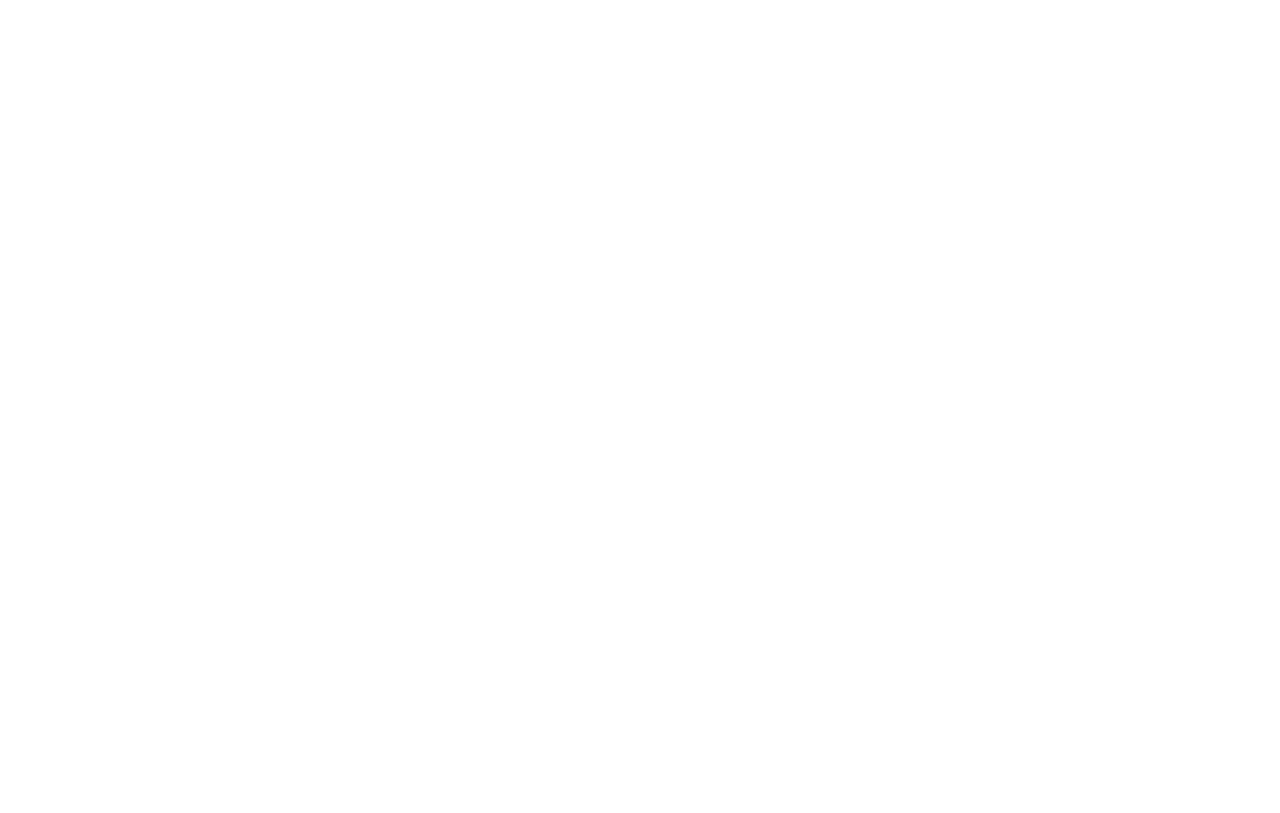
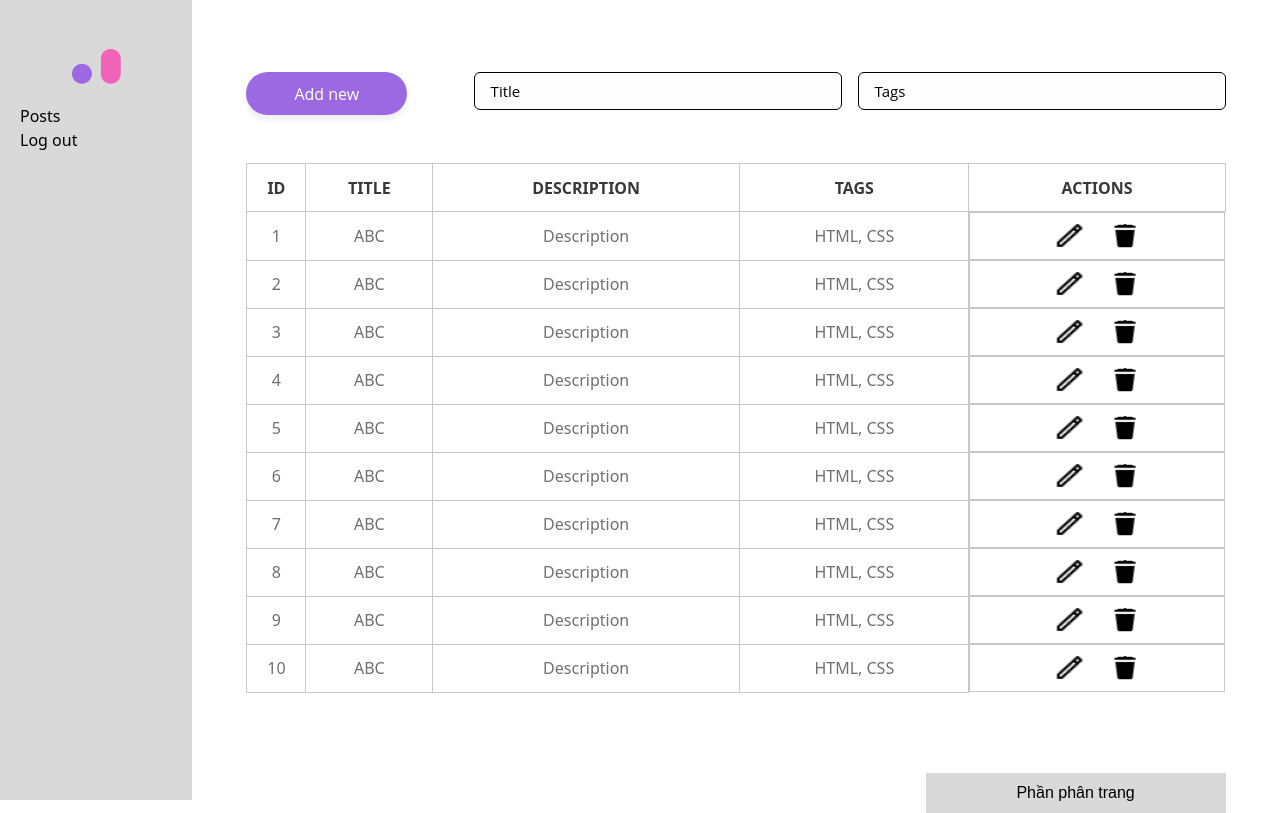
Before and after one commit to haniekid/ReactJS-HIT-2022, a React (Create React App) app: page /reactjs-class-hitclub/profile in a window 1280 px wide. Before the commit this address had no page. Built offline with nearby package versions, Linux system fonts and the light colour scheme.

Commit message:
add profile page, save access token to localstoragets

```diff
--- a/public/index.html
+++ b/public/index.html
@@ -28,7 +28,16 @@
 
     <link
       rel="stylesheet"
-      href="https://cdnjs.cloudflare.com/ajax/libs/jquery/3.6.4/jquery.min.js"
+      href="https://pro.fontawesome.com/releases/v5.10.0/css/all.css"
+      integrity="sha384-AYmEC3Yw5cVb3ZcuHtOA93w35dYTsvhLPVnYs9eStHfGJvOvKxVfELGroGkvsg+p"
+      crossorigin="anonymous"
+    />
+
+    <link
+      rel="stylesheet"
+      href="https://cdnjs.cloudflare.com/ajax/libs/font-awesome/4.7.0/css/font-awesome.min.css"
+      integrity="sha256-eZrrJcwDc/3uDhsdt61sL2oOBY362qM3lon1gyExkL0="
+      crossorigin="anonymous"
     />
   </head>
   <body>
--- a/src/App.js
+++ b/src/App.js
@@ -4,12 +4,14 @@ import { Route, Routes } from "react-router";
 import "./App.css";
 import Home from "./components/Home";
 import SignIn from "./components/SignIn";
+import Profile from "./components/Profile";
 function App() {
   return (
     <div className="App">
       <Routes>
         <Route path="reactjs-class-hitclub/" element={<Home />} />
         <Route path="reactjs-class-hitclub/signin" element={<SignIn />} />
+        <Route path="reactjs-class-hitclub/profile" element={<Profile />} />
       </Routes>
     </div>
   );
--- /dev/null
+++ b/src/assets/data.js
@@ -0,0 +1,115 @@
+import img1 from "./buoi2/image_1.png";
+import img2 from "./buoi2/image_2.png";
+import img3 from "./buoi2/image_3.png";
+import img4 from "./buoi2/image_4.png";
+import background1 from "./buoi2/background1.png";
+import background3 from "./buoi2/background2.png";
+import background2 from "./buoi2/background3.png";
+import background4 from "./buoi2/background4.png";
+import slug1 from "./buoi2/Ellipse1_2.png";
+import slug2 from "./buoi2/Ellipse2.png";
+import slug3 from "./buoi2/Ellipse3.png";
+import slug4 from "./buoi2/Ellipse4.png";
+
+export const cardData = [
+  {
+    id: 1,
+    title: "Search Data",
+    image: img2,
+    background: background1,
+    slug: slug1,
+    description:
+      "Don’t worry if your data is very large, the Data Warehoue provides a search engine, which is useful for making it easier to find data effectively saving time.",
+  },
+  {
+    id: 2,
+    title: "24 Hours Access",
+    image: img3,
+    background: background2,
+    slug: slug2,
+    description:
+      "Access is given 24 hours a full morning to night and meet again in the morning, giving you comfort when you need data when urgent.",
+  },
+  {
+    id: 3,
+    title: "Print Out",
+    image: img1,
+    background: background3,
+    slug: slug3,
+    description:
+      "Print out service gives you convenience if someday you need print data, just edit it all and just print it.",
+  },
+  {
+    id: 4,
+    title: "Security Code",
+    image: img4,
+    background: background4,
+    slug: slug4,
+    description:
+      "Data Security is one of our best facilities. Allows for your files to be safer. The file can be secured with a code or password that you created, so only you can open the file.",
+  },
+];
+
+const ProfileData = [
+  {
+    id: 1,
+    title: "ABC",
+    description: "Description",
+    tags: "HTML, CSS",
+  },
+  {
+    id: 2,
+    title: "ABC",
+    description: "Description",
+    tags: "HTML, CSS",
+  },
+  {
+    id: 3,
+    title: "ABC",
+    description: "Description",
+    tags: "HTML, CSS",
+  },
+  {
+    id: 4,
+    title: "ABC",
+    description: "Description",
+    tags: "HTML, CSS",
+  },
+  {
+    id: 5,
+    title: "ABC",
+    description: "Description",
+    tags: "HTML, CSS",
+  },
+  {
+    id: 6,
+    title: "ABC",
+    description: "Description",
+    tags: "HTML, CSS",
+  },
+  {
+    id: 7,
+    title: "ABC",
+    description: "Description",
+    tags: "HTML, CSS",
+  },
+  {
+    id: 8,
+    title: "ABC",
+    description: "Description",
+    tags: "HTML, CSS",
+  },
+  {
+    id: 9,
+    title: "ABC",
+    description: "Description",
+    tags: "HTML, CSS",
+  },
+  {
+    id: 10,
+    title: "ABC",
+    description: "Description",
+    tags: "HTML, CSS",
+  },
+];
+export default ProfileData;
--- /dev/null
+++ b/src/components/Profile.jsx
@@ -0,0 +1,69 @@
+import React from "react";
+import profilesData from "../assets/data";
+import vector1 from "../assets/buoi3/home/Vetor_2.png";
+import vector2 from "../assets/buoi3/home/Vector_1.png";
+import edit from "../assets/buoi9/edit.png";
+import trash from "../assets/buoi9/delete.png";
+
+import "./Profile.scss";
+const Profile = () => {
+  return (
+    <div className="profile">
+      <div className="left">
+        <div className="images">
+          <img src={vector1} alt="" />
+          <img src={vector2} alt="" />
+        </div>
+        <div className="p-5">
+          <p>Posts</p>
+          <p>Log out</p>
+        </div>
+      </div>
+
+      <div className="right">
+        <div className="content">
+          <div className="navbar">
+            <button>Add new</button>
+
+            <div className="searchList">
+              <input type="text" placeholder="Title" />
+              <input type="text" placeholder="Tags" />
+            </div>
+          </div>
+
+          <table>
+            <thead>
+              <tr>
+                <th>ID</th>
+                <th>Title</th>
+                <th>Description</th>
+                <th>Tags</th>
+                <th>Actions</th>
+              </tr>
+            </thead>
+
+            <tbody>
+              {profilesData.length > 0 &&
+                profilesData.map((profile) => (
+                  <tr>
+                    <td>{profile.id}</td>
+                    <td>{profile.title}</td>
+                    <td>{profile.description}</td>
+                    <td>{profile.tags}</td>
+                    <td>
+                      <img src={edit} alt="" />
+                      <img src={trash} alt="" />
+                    </td>
+                  </tr>
+                ))}
+            </tbody>
+          </table>
+
+          <button className="footer">Phần phân trang</button>
+        </div>
+      </div>
+    </div>
+  );
+};
+
+export default Profile;
--- /dev/null
+++ b/src/components/Profile.scss
@@ -0,0 +1,89 @@
+.profile {
+  width: 100%;
+  height: 100vh;
+  display: flex;
+  .left {
+    width: 15%;
+    background-color: #d9d9d9;
+    height: 100%;
+    .images {
+      display: flex;
+      padding-top: 3rem;
+      justify-content: center;
+      align-items: end;
+      gap: 0.5rem;
+    }
+  }
+  .right {
+    height: 100%;
+    width: 85%;
+    .content {
+      width: 90%;
+      margin: 4.5rem auto;
+    }
+  }
+}
+
+.navbar button {
+  background-color: #9c69e2;
+  color: #fff;
+  box-shadow: 0px 5px 5px rgba(75, 93, 104, 0.1);
+  border-radius: 50px;
+  padding: 0.6rem 3rem;
+}
+
+.searchList input {
+  background: #fdfdfd;
+  border: 1px solid #000000;
+  border-radius: 6px;
+  margin-left: 1rem;
+  width: 368px;
+  height: 38px;
+}
+
+input::placeholder {
+  font-weight: 400;
+  font-size: 15px;
+  color: #000000;
+  padding: 0.9rem 1rem;
+}
+
+th {
+  text-transform: uppercase;
+}
+
+table {
+  width: 100%;
+  margin-top: 3rem;
+}
+
+.footer {
+  width: 300px;
+  height: 40px;
+  background: #d9d9d9;
+  float: right;
+}
+
+td,
+th {
+  color: rgb(112, 110, 110);
+  border: 1px solid rgb(200, 199, 199);
+  text-align: center;
+  height: 3rem;
+}
+
+th {
+  color: rgb(57, 55, 55);
+}
+
+td img {
+  width: 2rem;
+  height: 1.5rem;
+}
+
+td:last-child {
+  display: flex;
+  align-items: center;
+  justify-content: center;
+  gap: 1.5rem;
+}
--- a/src/components/SignIn.jsx
+++ b/src/components/SignIn.jsx
@@ -8,10 +8,9 @@ import vector2 from "../assets/buoi3/home/Vector_1.png";
 import "./SignIn.css";
 import "./contents/Partial.scss";
 
-// import UserContext from "../App";
-
 const SignIn = () => {
   const navigate = useNavigate();
+
   const formik = useFormik({
     initialValues: {
       username: "",
@@ -29,7 +28,10 @@ const SignIn = () => {
         if (response.data.code === 401) {
           alert("User does not exist!!");
         } else {
-          localStorage.setItem("isAuthenticated", "true");
+          // localStorage.setItem("isAuthenticated", "true");
+          const accessToken = response.data.accessToken;
+          console.log(accessToken);
+          localStorage.setItem("accessToken", accessToken);
           alert("Logged in successfully 🙌");
           navigate("/reactjs-class-hitclub/");
         }
--- a/src/components/contents/Features.jsx
+++ b/src/components/contents/Features.jsx
@@ -1,6 +1,6 @@
 import React from "react";
 import Card from "./Card";
-import { cardData } from ".././data";
+import { cardData } from "../../assets/data";
 
 import home from "../../assets/buoi3/home/image.png";
 
--- a/src/components/contents/Navbar.jsx
+++ b/src/components/contents/Navbar.jsx
@@ -1,23 +1,24 @@
-import React, { useState } from "react";
-import { Route, Routes } from "react-router";
+import React from "react";
 import { useNavigate } from "react-router-dom";
 import vector1 from "../../assets/buoi3/home/Vetor_2.png";
 import vector2 from "../../assets/buoi3/home/Vector_1.png";
 import "./Partial.scss";
 
 const Navbar = () => {
-  const [isAuthenticated, setIsAuthenticated] = useState(
-    JSON.parse(localStorage.getItem("isAuthenticated"))
-  );
   const navigate = useNavigate();
+  const accessToken = localStorage.getItem("accessToken");
+
   const handleSignIn = () => {
     navigate("/reactjs-class-hitclub/signin");
   };
 
   const handleLogout = () => {
-    localStorage.setItem("isAuthenticated", "false");
-    setIsAuthenticated(false);
     navigate("/reactjs-class-hitclub/");
+    localStorage.clear();
+  };
+
+  const handleProfile = () => {
+    navigate("/reactjs-class-hitclub/profile");
   };
 
   return (
@@ -28,9 +29,9 @@ const Navbar = () => {
           <img src={vector2} alt="" />
         </div>
 
-        {Boolean(isAuthenticated) ? (
+        {Boolean(accessToken) ? (
           <div className="navbar-right">
-            <button>Profiles</button>
+            <button onClick={handleProfile}>Profiles</button>
             <button onClick={handleLogout}>Log out</button>
           </div>
         ) : (
--- a/src/components/data.js
+++ /dev/null
@@ -1,51 +0,0 @@
-import img1 from "../assets/buoi2/image_1.png";
-import img2 from "../assets/buoi2/image_2.png";
-import img3 from "../assets/buoi2/image_3.png";
-import img4 from "../assets/buoi2/image_4.png";
-import background1 from "../assets/buoi2/background1.png";
-import background3 from "../assets/buoi2/background2.png";
-import background2 from "../assets/buoi2/background3.png";
-import background4 from "../assets/buoi2/background4.png";
-import slug1 from "../assets/buoi2/Ellipse1_2.png";
-import slug2 from "../assets/buoi2/Ellipse2.png";
-import slug3 from "../assets/buoi2/Ellipse3.png";
-import slug4 from "../assets/buoi2/Ellipse4.png";
-
-export const cardData = [
-  {
-    id: 1,
-    title: "Search Data",
-    image: img2,
-    background: background1,
-    slug: slug1,
-    description:
-      "Don’t worry if your data is very large, the Data Warehoue provides a search engine, which is useful for making it easier to find data effectively saving time.",
-  },
-  {
-    id: 2,
-    title: "24 Hours Access",
-    image: img3,
-    background: background2,
-    slug: slug2,
-    description:
-      "Access is given 24 hours a full morning to night and meet again in the morning, giving you comfort when you need data when urgent.",
-  },
-  {
-    id: 3,
-    title: "Print Out",
-    image: img1,
-    background: background3,
-    slug: slug3,
-    description:
-      "Print out service gives you convenience if someday you need print data, just edit it all and just print it.",
-  },
-  {
-    id: 4,
-    title: "Security Code",
-    image: img4,
-    background: background4,
-    slug: slug4,
-    description:
-      "Data Security is one of our best facilities. Allows for your files to be safer. The file can be secured with a code or password that you created, so only you can open the file.",
-  },
-];
```
Also changed, not shown: src/assets/buoi9/delete.png (added), src/assets/buoi9/edit.png (added).
